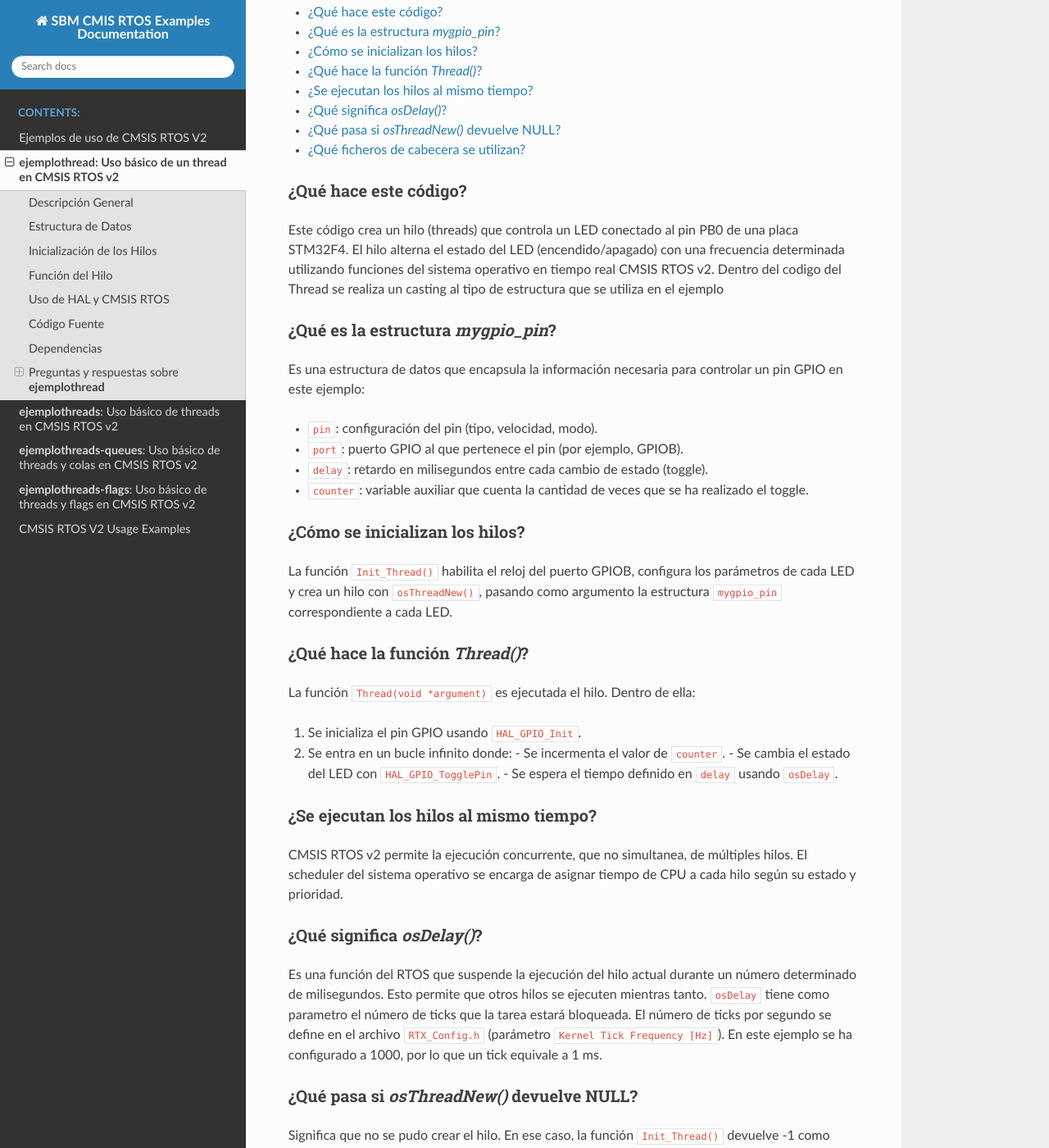
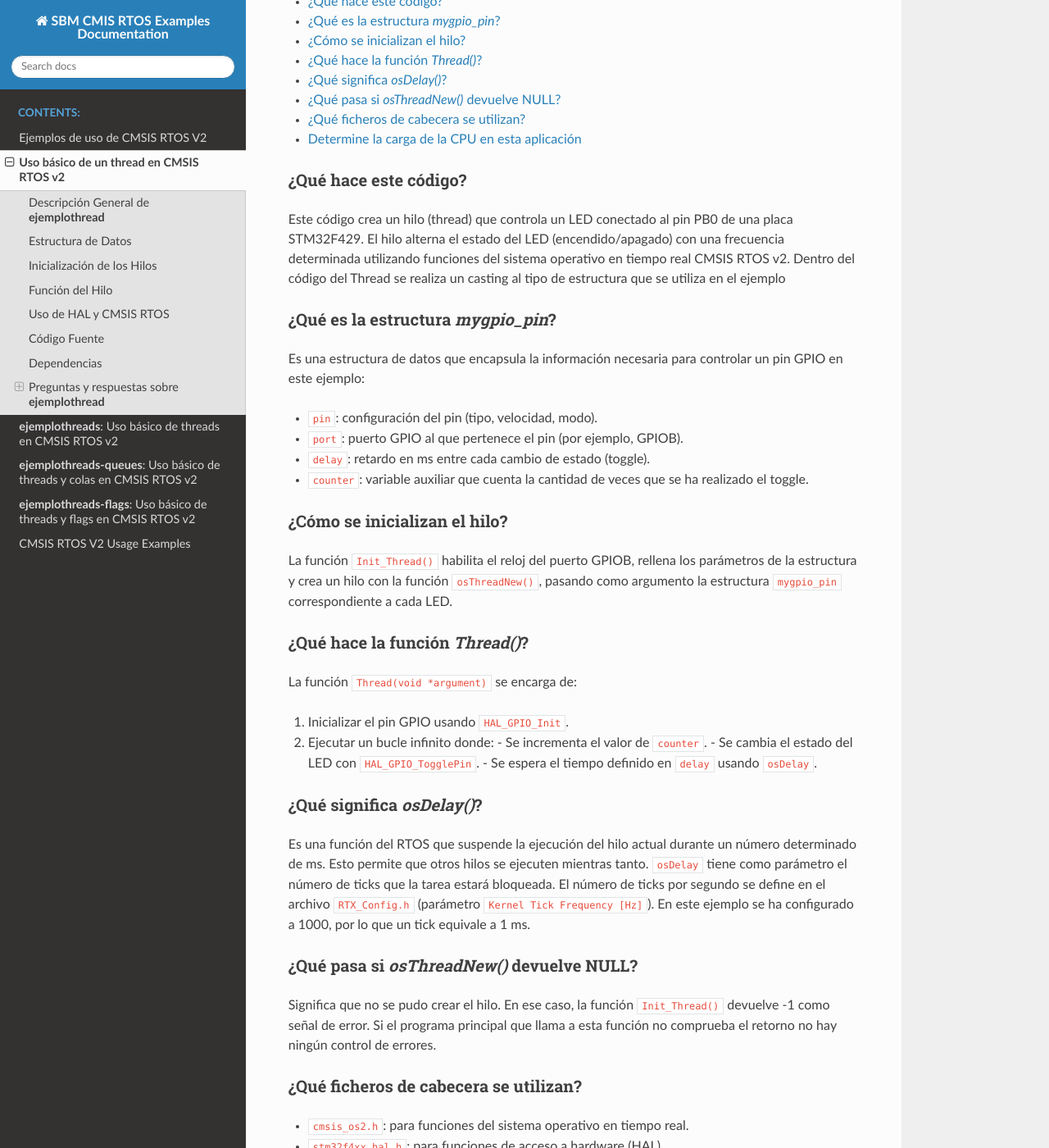
Before and after one commit to mruizglz/SBM-rtos, a Sphinx documentation site: the page built from docs/ejemplothread.rst, in a window 1280 px wide and 1400 px high, scrolled down 2612 px. Shown: the whole window at 82% size. Built offline with Sphinx 7.4.7 and the Read the Docs theme 3.1.0, drawn with Linux system fonts in a browser that asks for light colours; some of the changed text lies outside the part shown.

Commit message:
Clean ejemplothread

```diff
--- a/docs/ejemplothread.rst
+++ b/docs/ejemplothread.rst
@@ -1,14 +1,14 @@
 ***********************************************************
-**ejemplothread**: Uso básico de un thread en CMSIS RTOS v2
+ Uso básico de un thread en CMSIS RTOS v2
 ***********************************************************
 
-Este documento describe el funcionamiento de un programa en C que utiliza CMSIS RTOS v2 y la biblioteca HAL de STM32 para controlar dos LEDs mediante hilos concurrentes.
+Este documento describe el funcionamiento de un programa (**ejemplothread**:) en C que utiliza CMSIS RTOS v2 y la biblioteca HAL de STM32 para controlar un LED mediante un hilo.
 
--------------------
-Descripción General
--------------------
+----------------------------------------
+Descripción General de **ejemplothread**
+----------------------------------------
 
-El programa crea un hilo LEDs conectado al pin PB0  del microcontrolador STM32F4.El hilo alterna el estado de su LED con una frecuencia distinta, utilizando funciones del sistema operativo en tiempo real (RTOS) y la biblioteca HAL para la configuración y manipulación de los pines GPIO.
+El programa crea un hilo que maneja un LED conectado al pin PB0  del microcontrolador STM32F4.El hilo alterna el estado del LED con una frecuencia configurable, utilizando funciones del sistema operativo en tiempo real (RTOS) y la biblioteca HAL para la configuración y manipulación de los pines GPIO.
 
 -------------------
 Estructura de Datos
@@ -18,7 +18,7 @@ Se define una estructura llamada ``mygpio_pin`` que encapsula toda la informaci
 
 - ``GPIO_InitTypeDef pin``: configuración del pin (modo, velocidad, tipo de salida).
 - ``GPIO_TypeDef *port``: puerto GPIO al que pertenece el pin.
-- ``int delay``: retardo en milisegundos entre cada cambio de estado del LED.
+- ``int delay``: retardo en ms entre cada cambio de estado del LED.
 - ``uint8_t counter``: contador que se alterna en cada iteración del hilo.
 
 Esta estructura permite pasar todos los parámetros necesarios a la función del hilo de forma organizada.
@@ -131,8 +129,8 @@ Esta sección contiene una serie de preguntas con sus respectivas respuestas sob
 ¿Qué hace este código?
 ^^^^^^^^^^^^^^^^^^^^^^
 
-Este código crea un hilo (threads) que controla un LED conectado al pin PB0 de una placa STM32F4. El hilo alterna el estado del LED (encendido/apagado) con una frecuencia determinada utilizando funciones del sistema operativo en tiempo real CMSIS RTOS v2.
-Dentro del codigo del Thread se realiza un casting al tipo de estructura que se utiliza en el ejemplo
+Este código crea un hilo (thread) que controla un LED conectado al pin PB0 de una placa STM32F429. El hilo alterna el estado del LED (encendido/apagado) con una frecuencia determinada utilizando funciones del sistema operativo en tiempo real CMSIS RTOS v2.
+Dentro del código del Thread se realiza un casting al tipo de estructura que se utiliza en el ejemplo
 
 
 ^^^^^^^^^^^^^^^^^^^^^^^^^^^^^^^^^^^
@@ -143,46 +141,42 @@ Es una estructura de datos que encapsula la información necesaria para controla
 
 - ``pin``: configuración del pin (tipo, velocidad, modo).
 - ``port``: puerto GPIO al que pertenece el pin (por ejemplo, GPIOB).
-- ``delay``: retardo en milisegundos entre cada cambio de estado (toggle).
+- ``delay``: retardo en ms entre cada cambio de estado (toggle).
 - ``counter``: variable auxiliar que cuenta la cantidad de veces que se ha realizado el toggle.
 
 ^^^^^^^^^^^^^^^^^^^^^^^^^^^^^^^
-¿Cómo se inicializan los hilos?
+¿Cómo se inicializan el hilo?
 ^^^^^^^^^^^^^^^^^^^^^^^^^^^^^^^
 
-La función ``Init_Thread()`` habilita el reloj del puerto GPIOB, configura los parámetros de cada LED y crea un hilo con ``osThreadNew()``, pasando como argumento la estructura ``mygpio_pin`` correspondiente a cada LED.
+La función ``Init_Thread()`` habilita el reloj del puerto GPIOB, rellena los parámetros de la estructura y crea un hilo con la función ``osThreadNew()``, pasando como argumento la estructura ``mygpio_pin`` correspondiente a cada LED.
 
 ^^^^^^^^^^^^^^^^^^^^^^^^^^^^^^^^
 ¿Qué hace la función `Thread()`?
 ^^^^^^^^^^^^^^^^^^^^^^^^^^^^^^^^
 
-La función ``Thread(void *argument)`` es ejecutada el hilo. Dentro de ella:
+La función ``Thread(void *argument)`` se encarga de:
 
-1. Se inicializa el pin GPIO usando ``HAL_GPIO_Init``.
-2. Se entra en un bucle infinito donde:
-   - Se incermenta el valor de  ``counter``.
+1. Inicializar el pin GPIO usando ``HAL_GPIO_Init``.
+2. Ejecutar un bucle infinito donde:
+   - Se incrementa el valor de  ``counter``.
    - Se cambia el estado del LED con ``HAL_GPIO_TogglePin``.
    - Se espera el tiempo definido en ``delay`` usando ``osDelay``.
-
-^^^^^^^^^^^^^^^^^^^^^^^^^^^^^^^^^^^^^^^
-¿Se ejecutan los hilos al mismo tiempo?
-^^^^^^^^^^^^^^^^^^^^^^^^^^^^^^^^^^^^^^^
-
-CMSIS RTOS v2 permite la ejecución concurrente, que no simultanea, de múltiples hilos. El scheduler del sistema operativo se encarga de asignar tiempo de CPU a cada hilo según su estado y prioridad.
 
 
 ^^^^^^^^^^^^^^^^^^^^^^^^^^^
 ¿Qué significa `osDelay()`?
 ^^^^^^^^^^^^^^^^^^^^^^^^^^^
 
-Es una función del RTOS que suspende la ejecución del hilo actual durante un número determinado de milisegundos. Esto permite que otros hilos se ejecuten mientras tanto. ``osDelay`` tiene como parametro el número de ticks que la tarea estará bloqueada. El número de ticks por segundo se define en el archivo ``RTX_Config.h`` (parámetro ``Kernel Tick Frequency [Hz]``). En este ejemplo se ha configurado a 1000, por lo que un tick equivale a 1 ms.
+Es una función del RTOS que suspende la ejecución del hilo actual durante un número determinado de ms.
+Esto permite que otros hilos se ejecuten mientras tanto. ``osDelay`` tiene como parámetro el número de ticks que la tarea estará bloqueada.
+El número de ticks por segundo se define en el archivo ``RTX_Config.h`` (parámetro ``Kernel Tick Frequency [Hz]``). En este ejemplo se ha configurado a 1000, por lo que un tick equivale a 1 ms.
 
 
 ^^^^^^^^^^^^^^^^^^^^^^^^^^^^^^^^^^^^^^^^^^^
 ¿Qué pasa si `osThreadNew()` devuelve NULL?
 ^^^^^^^^^^^^^^^^^^^^^^^^^^^^^^^^^^^^^^^^^^^
 
-Significa que no se pudo crear el hilo. En ese caso, la función ``Init_Thread()`` devuelve -1 como señal de error.
+Significa que no se pudo crear el hilo. En ese caso, la función ``Init_Thread()`` devuelve -1 como señal de error. Si el programa principal que llama a esta función no comprueba el retorno no hay ningún control de errores.
 
 ^^^^^^^^^^^^^^^^^^^^^^^^^^^^^^^^^^^^^^
 ¿Qué ficheros de cabecera se utilizan?
@@ -190,4 +184,11 @@ Significa que no se pudo crear el hilo. En ese caso, la función ``Init_Thread()
 
 - ``cmsis_os2.h``: para funciones del sistema operativo en tiempo real.
 - ``stm32f4xx_hal.h``: para funciones de acceso a hardware (HAL).
-- ``stdlib.h``: para funciones estándar de C.
+- ``stdlib.h``: para funciones estándar de C que en este caso no se están incluyendo en el código.
+
+^^^^^^^^^^^^^^^^^^^^^^^^^^^^^^^^^^^^^^^^^^^^^^^
+Determine la carga de la CPU en esta aplicación
+^^^^^^^^^^^^^^^^^^^^^^^^^^^^^^^^^^^^^^^^^^^^^^^
+
+Para determinar la carga que supone la ejecución del thread para la CPU se puede utilizar la utilidad de ``Performance Analyzer`` en modo simulación.
+La carga de CPU obtenida es insignificante. Si se cambia en la estructura de datos el campo ``delay`` por 0 la carga del Thread pasa a ser del 19%.
```
Also changed, not shown: other parts of docs/ejemplothread.rst (+2 -4 lines).
